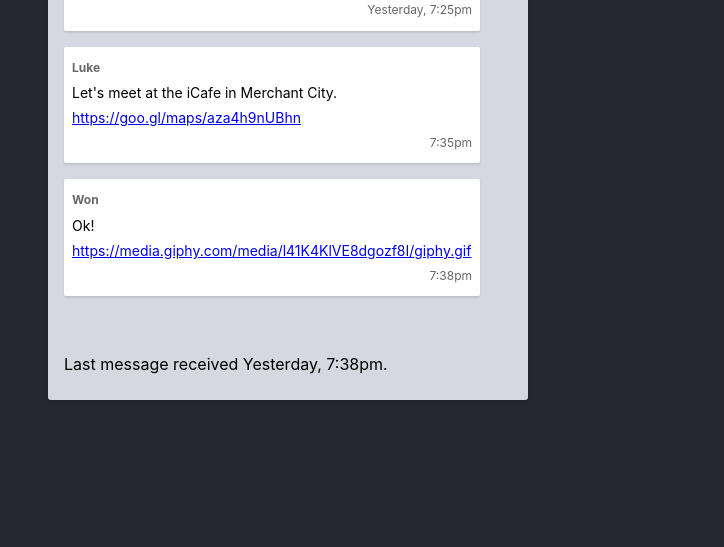
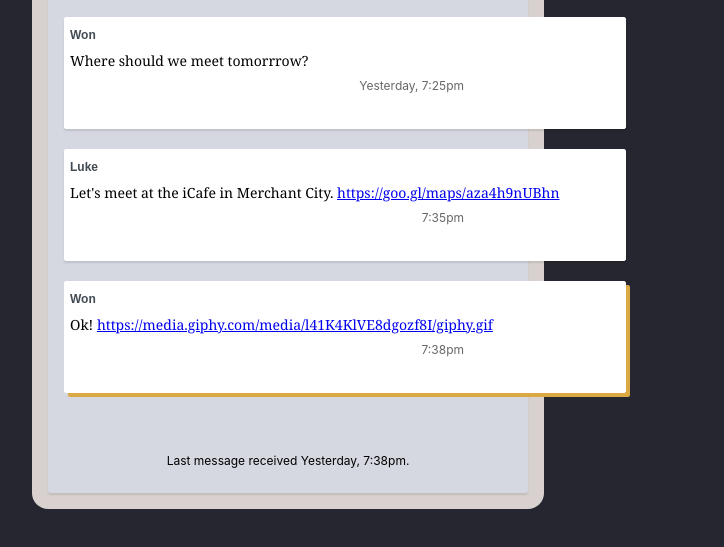
Before and after one commit to baraahaydar/HTML-CSS-Git-Exercise-Tripoli-master, a website: page week-1/8-advanced-selectors/index.html in a window 1280 px wide. Shown: the part 253-800 px from the top of the page, without its empty margins (352-1076 px from the left). Drawn offline with Linux system fonts and the light colour scheme.

Commit message:
Completed 8-html-attributes exercise

```diff
--- a/week-1/8-advanced-selectors/styles.css
+++ b/week-1/8-advanced-selectors/styles.css
@@ -1 +1,43 @@
 /* Try different box model properties below */
+body{background-color: rgb(216, 209, 208);
+    border-radius: 1em;
+        padding: 1em;
+        position: absolute;
+        top: 50%;
+        left: 50%;
+        margin-right: -50%;
+        transform: translate(-50%, -50%) }
+.site-header{color: white;
+   background-size: 100%;
+    background-color: royalblue;
+    width: 613px;
+    height: 100px;
+    align-self: center;}
+.site-header>p{margin-bottom: 10px;
+padding-bottom: 12px;
+padding-left: 20px;}
+.site-header__title{padding-top: 10px;
+    padding-left: 20px;
+    padding-bottom: 10px;
+    font-weight: bold;
+    font-size: 25px;}
+.message{width: 550px;
+    height: 100px;
+    border: 1px solid white;
+    background-color: white;
+    padding: 5px;
+    margin-top: 20px;
+    margin-bottom: 20px;
+    }
+.message__author{color: rgb(65, 74, 83);
+            font-family: Arial, Helvetica, sans-serif;}
+.message__content{font-family: Georgia, 'Times New Roman', Times, serif;}
+time{color: darkslategrey;
+    position: fixed;
+    right: 80px;
+    height: 120px;
+    ma}
+.site-footer
+        {font-size: 12px;
+            text-align: center;}
+.message--unread{box-shadow: 4px 4px 0#dba944;}
```
